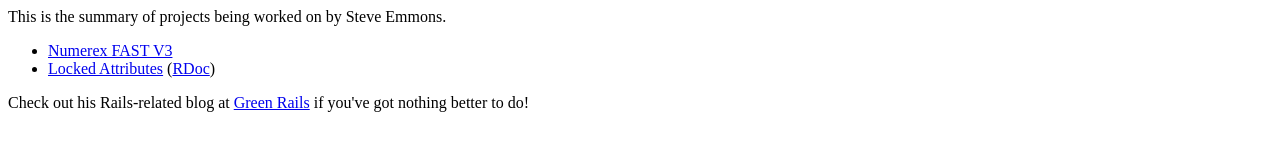
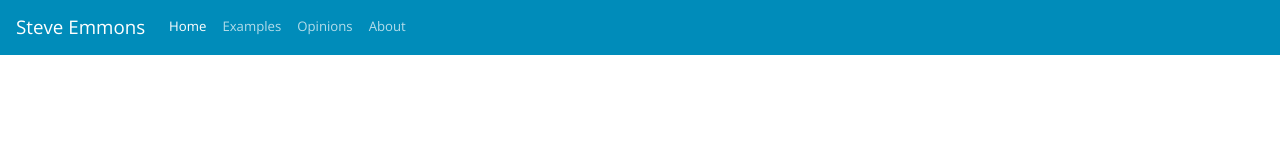
Before and after one commit to spemmons/spemmons.github.com, a plain HTML site: page index.html in a window 1280 px wide. Drawn offline with nearby package versions, Linux system fonts and the light colour scheme.

Commit message:
use yeti bootswatch style

```diff
--- a/index.html
+++ b/index.html
@@ -1,8 +1,26 @@
-This is the summary of projects being worked on by Steve Emmons.
-
-<ul>
-    <li><a href="http://github.com/numerex/FAST">Numerex FAST V3</a></li>
-    <li><a href="http://github.com/spemmons/locked_attributes">Locked Attributes</a> (<a href="http://spemmons.github.com/locked_attributes/">RDoc</a>)</li>
-</ul>
-
-Check out his Rails-related blog at <a href="http://spemmons.wordpress.com/">Green Rails</a> if you've got nothing better to do!
+<html>
+<head>
+    <link href="https://stackpath.bootstrapcdn.com/bootswatch/4.1.1/yeti/bootstrap.min.css" rel="stylesheet" integrity="sha384-yAYSLJjzniZh9Kau9E1v1ma5CzvyHF8fPK/xUpaRx1XTH9r60WxzDivvHG3xm6Hn" crossorigin="anonymous">
+</head>
+<body>
+<nav class="navbar navbar-expand-lg navbar-dark bg-primary">
+    <a class="navbar-brand" href="#">Steve Emmons</a>
+    <div class="collapse navbar-collapse" id="navbarColor01">
+        <ul class="navbar-nav mr-auto">
+            <li class="nav-item active">
+                <a class="nav-link" href="#">Home <span class="sr-only">(current)</span></a>
+            </li>
+            <li class="nav-item">
+                <a class="nav-link" href="#">Examples</a>
+            </li>
+            <li class="nav-item">
+                <a class="nav-link" href="#">Opinions</a>
+            </li>
+            <li class="nav-item">
+                <a class="nav-link" href="#">About</a>
+            </li>
+        </ul>
+    </div>
+</nav>
+</body>
+</html>
```
Also changed, not shown: 2 other files.
